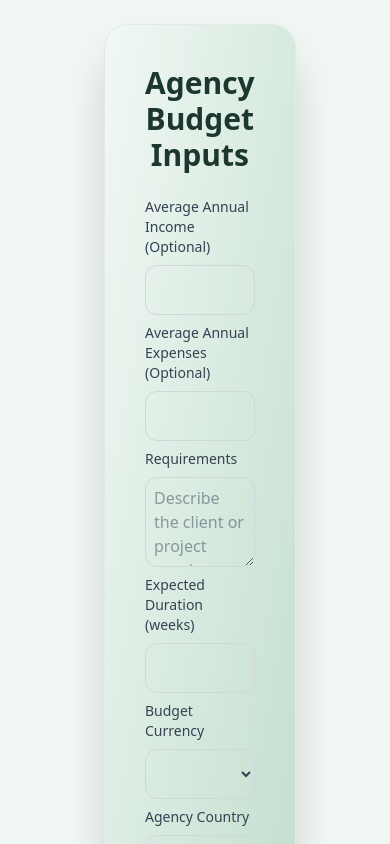
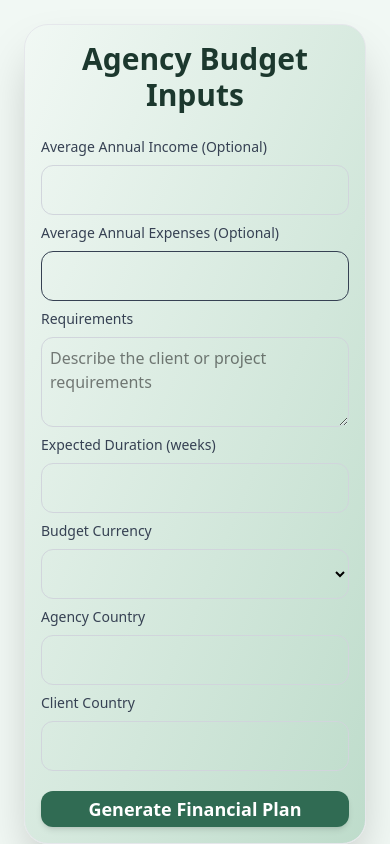
Before and after one commit to THIGSHICCA/curv_fi, a Next.js app: page /dashboard in a window 390 px wide. Shown: the top 844 px of the page. Built offline with nearby package versions, Linux system fonts and the light colour scheme.

Commit message:
dashboard update

```diff
--- a/src/components/BarChart.tsx
+++ b/src/components/BarChart.tsx
@@ -85,8 +85,10 @@ const BudgetBarChart: React.FC<BudgetBarChartProps> = ({
           <Legend verticalAlign="top" height={36} />
 
           {/* Bars */}
+
           <Bar dataKey="min" stackId="a" fill="#16a34a" name="Minimum" />
           <Bar dataKey="extra" stackId="a" fill="#a7f3d0" name="Extra (Min→Max)" radius={[0, 10, 10, 0]} />
+
         </BarChart>
       </ResponsiveContainer>
 
--- a/src/components/BudgetInput.tsx
+++ b/src/components/BudgetInput.tsx
@@ -40,10 +40,10 @@ const BudgetInput: React.FC<BudgetInputProps> = ({
   };
 
   return (
-    <div className="flex items-center justify-center mx-20">
+    <div className="flex items-center justify-center mx-auto md:mx-10 md:py-20">
       {/* Card */}
       <div
-        className="bg-gradient-to-br from-viridian-50 to-viridian-200 text-gray-200  p-10 md:p-12 rounded-3xl shadow-2xl border border-gray-200
+        className="bg-gradient-to-br from-viridian-50 to-viridian-200 text-gray-200  p-4 md:p-12 rounded-3xl shadow-2xl border border-gray-200
         transition-all duration-500 "
 
       >
@@ -62,7 +62,7 @@ const BudgetInput: React.FC<BudgetInputProps> = ({
               name="avgIncome"
               value={formData.avgIncome || ''}
               onChange={handleChange}
-              className="p-3 text-base border border-gray-300 rounded-xl focus:border-viridian-500 focus:ring-2 focus:ring-viridian-200 transition w-full"
+              className="p-3 text-black border border-gray-300 rounded-xl focus:border-viridian-500 focus:ring-2 focus:ring-viridian-200 transition w-full"
             />
           </div>
 
@@ -75,7 +75,7 @@ const BudgetInput: React.FC<BudgetInputProps> = ({
               name="avgExpenses"
               value={formData.avgExpenses || ''}
               onChange={handleChange}
-              className="p-3 text-base border border-gray-300 rounded-xl focus:border-viridian-500 focus:ring-2 focus:ring-viridian-200 transition w-full"
+              className="p-3 text-black border border-gray-700 rounded-xl focus:border-viridian-500 focus:ring-2 focus:ring-viridian-200 transition w-full"
             />
           </div>
         </div>
@@ -88,7 +88,7 @@ const BudgetInput: React.FC<BudgetInputProps> = ({
             value={formData.requirements || ''}
             onChange={handleChange}
             rows={3}
-            className="p-2 text-gray-700 border border-gray-300 rounded-xl focus:border-viridian-500 focus:ring-2 focus:ring-viridian-200 transition w-full resize-y"
+            className="p-2 text-black border border-gray-300 rounded-xl focus:border-viridian-500 focus:ring-2 focus:ring-viridian-200 transition w-full resize-y"
             placeholder="Describe the client or project requirements"
           />
         </div>
@@ -102,7 +102,7 @@ const BudgetInput: React.FC<BudgetInputProps> = ({
               name="durationWeeks"
               value={formData.durationWeeks || ''}
               onChange={handleChange}
-              className="p-3 text-base border border-gray-300 rounded-xl focus:border-viridian-500 focus:ring-2 focus:ring-viridian-200 transition w-full"
+              className="p-3 text-black border border-gray-300 rounded-xl focus:border-viridian-500 focus:ring-2 focus:ring-viridian-200 transition w-full"
             />
           </div>
 
@@ -112,7 +112,7 @@ const BudgetInput: React.FC<BudgetInputProps> = ({
               name="budgetCurrency"
               value={formData.budgetCurrency || ''}
               onChange={handleChange}
-              className="p-3 text-gray-700 border border-gray-300 rounded-xl focus:border-viridian-500 focus:ring-2 focus:ring-viridian-200 transition w-full"
+              className="p-3 text-black border border-gray-300 rounded-xl focus:border-viridian-500 focus:ring-2 focus:ring-viridian-200 transition w-full"
             >
               <option value=""></option>
               <option value="USD">USD</option>
@@ -132,7 +132,7 @@ const BudgetInput: React.FC<BudgetInputProps> = ({
               name="agencyCountry"
               value={formData.agencyCountry || ''}
               onChange={handleChange}
-              className="p-3 text-base border border-gray-300 rounded-xl focus:border-viridian-500 focus:ring-2 focus:ring-viridian-200 transition w-full"
+              className="p-3 text-black border border-gray-300 rounded-xl focus:border-viridian-500 focus:ring-2 focus:ring-viridian-200 transition w-full"
             />
           </div>
 
@@ -143,7 +143,7 @@ const BudgetInput: React.FC<BudgetInputProps> = ({
               name="clientCountry"
               value={formData.clientCountry || ''}
               onChange={handleChange}
-              className="p-3 text-base border border-gray-300 rounded-xl focus:border-viridian-500 focus:ring-2 focus:ring-viridian-200 transition w-full"
+              className="p-3 text-black border border-gray-300 rounded-xl focus:border-viridian-500 focus:ring-2 focus:ring-viridian-200 transition w-full"
             />
           </div>
         </div>
--- a/src/components/GeneratedBudget.tsx
+++ b/src/components/GeneratedBudget.tsx
@@ -1,8 +1,8 @@
 'use client';
 
 import React from 'react';
-import { BiDollar, BiEuro, BiRupee, BiPound, BiCalculator, BiGroup } from 'react-icons/bi';
-import BudgetBarChart from './BarChart'; // import the chart component
+import { BiDollar, BiEuro, BiRupee, BiPound, BiMoney, BiGroup } from 'react-icons/bi';
+import BudgetBarChart from './BarChart';
 
 interface AmountRange { min: number; max: number; }
 interface Allocation { category: string; amount: AmountRange; percentage: AmountRange; }
@@ -30,6 +30,7 @@ const GeneratedBudget: React.FC<GeneratedBudgetProps> = ({
   agencyCountry = "",
   clientCountry = "",
 }) => {
+  const { upfront, milestone, advice } = fundManagement;
 
   const renderCurrencyIcon = () => {
     switch (budgetCurrency.toUpperCase()) {
@@ -42,33 +43,33 @@ const GeneratedBudget: React.FC<GeneratedBudgetProps> = ({
   };
 
   return (
-    <div className="bg-gradient-to-br from-viridian-50 to-viridian-200 text-gray-900 p-4 md:p-6 rounded-3xl shadow-2xl border border-gray-200 max-w-3xl mx-20 m-2">
-
+    <div className="bg-gradient-to-br from-viridian-50 to-viridian-200 text-gray-900 p-4 md:p-6 rounded-3xl shadow-2xl border border-gray-200 max-w-3xl mx-auto m-2">
       {/* Title */}
-      <h2 className="text-3xl md:text-4xl font-extrabold mb-5 text-center text-viridian-900 p-6 ">
+      <h2 className="text-3xl md:text-4xl font-extrabold mb-5 text-center text-viridian-900 p-6">
         Generated Budget Plan
       </h2>
 
       {/* Total Budget & Team Size */}
+      <div className="flex flex-col md:flex-row justify-between items-center gap-2 mb-2 ">
         {/* Total Budget */}
-    <div className="flex flex-col md:flex-row justify-between items-center gap-2 mb-2">
-
-<div className="flex justify-between items-center bg-white/80 p-3 rounded-xl mx-auto">
-  <span className="font-medium text-lg flex items-center gap-2 ">
-    <BiCalculator className="text-viridian-700 text-2xl" />:</span>
-  <span className="font-bold text-viridian-800 text-xl ">
-    {renderCurrencyIcon()}{total_budget?.min?.toLocaleString()} - {renderCurrencyIcon()}{total_budget?.max?.toLocaleString()}
+        <div className="flex flex-col items-center bg-white/80 p-3 rounded-xl mx-auto text-center">
+          <span className="font-medium text-lg flex items-center gap-2 mb-1">
+            <BiMoney className="text-viridian-700 text-4xl " />
+          </span>
+          <span className="font-bold text-viridian-800 text-xl">
+            {renderCurrencyIcon()}{total_budget?.min?.toLocaleString()} – {renderCurrencyIcon()}{total_budget?.max?.toLocaleString()}
           </span>
         </div>
 
         {/* Suggested Team Size */}
-<div className="flex justify-between items-center bg-white/80 p-3 rounded-xl shadow mx-auto">
+        <div className="flex justify-between items-center bg-white/80 p-5 rounded-xl shadow mx-auto">
           <span className="font-medium flex items-center gap-2">
             <BiGroup className="text-viridian-700 text-2xl" />
             : {suggested_team_size}
           </span>
         </div>
       </div>
+
       {/* Project Info */}
       {(projectRequirement || agencyCountry || clientCountry) && (
         <div className="bg-white/70 p-4 rounded-xl shadow mb-2">
@@ -78,35 +79,34 @@ const GeneratedBudget: React.FC<GeneratedBudgetProps> = ({
         </div>
       )}
 
-      {/* Allocation Breakdown as Bar Chart */}
+      {/* Allocation Breakdown */}
       {allocation_breakdown.length > 0 && (
         <BudgetBarChart allocation_breakdown={allocation_breakdown} budgetCurrency={budgetCurrency} />
       )}
 
       {/* Fund Management */}
-      {fundManagement && (
+      {(upfront || milestone || advice) && (
         <div className="mt-6">
           <h3 className="text-xl text-center font-semibold mb-2 text-viridian-800">Fund Management</h3>
 
-          {fundManagement.upfront && (
+          {upfront && (
             <div className="bg-white/70 p-4 rounded-xl shadow mb-2 border border-gray-200">
-              {renderCurrencyIcon()} {fundManagement.upfront.min.toLocaleString()} - {renderCurrencyIcon()} {fundManagement.upfront.max.toLocaleString()}
-              <p className="text-gray-700 mt-1">{fundManagement.upfront.description}</p>
+              {renderCurrencyIcon()} {upfront.min.toLocaleString()} - {renderCurrencyIcon()} {upfront.max.toLocaleString()}
+              <p className="text-gray-700 mt-1">{upfront.description}</p>
             </div>
           )}
 
-          {fundManagement.milestone && (
+          {milestone && (
             <div className="bg-white/70 p-4 rounded-xl shadow mb-3 border border-gray-200">
-              {renderCurrencyIcon()} {fundManagement.milestone.min.toLocaleString()} - {renderCurrencyIcon()} {fundManagement.milestone.max.toLocaleString()}
-              <p className="text-gray-700 mt-1">{fundManagement.milestone.description}</p>
+              {renderCurrencyIcon()} {milestone.min.toLocaleString()} - {renderCurrencyIcon()} {milestone.max.toLocaleString()}
+              <p className="text-gray-700 mt-1">{milestone.description}</p>
             </div>
           )}
 
-          {/* Output box for Fund Management advice */}
-          {fundManagement.advice && (
+          {advice && (
             <div className="bg-white/70 p-4 rounded-xl shadow border border-gray-200 mt-3">
               <span className="font-medium">Advice / Notes:</span>
-              <p className="text-gray-700 mt-1">{fundManagement.advice}</p>
+              <p className="text-gray-700 mt-1">{advice}</p>
             </div>
           )}
         </div>
```
Lines whose indentation alone changed are shown as unchanged.
